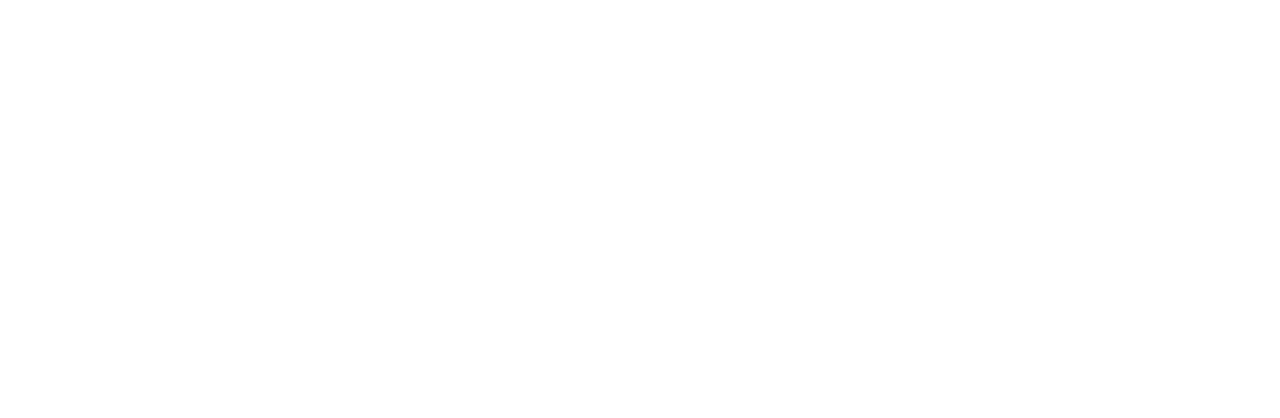
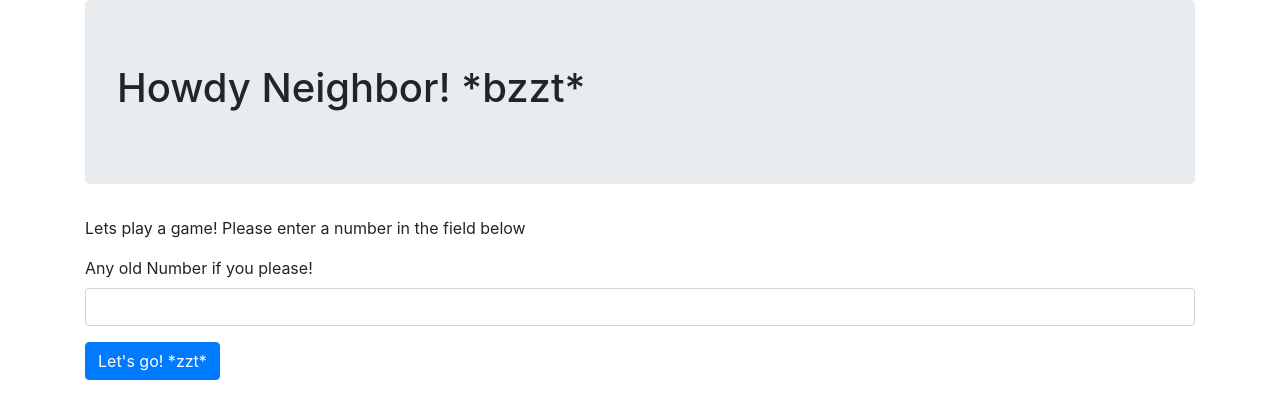
Before and after one commit to jeffchiudev/robogers-neighborhood, a plain HTML site: page index.html in a window 1280 px wide. Drawn offline with Linux system fonts and the light colour scheme.

Commit message:
add html form elements

```diff
--- a/index.html
+++ b/index.html
@@ -3,7 +3,7 @@
 <head>
   <meta charset="utf-8">
   <meta name="viewport" content="width=device-width">
-  <title>Template Page</title>
+  <title>Mr. Roboger's  Neighborhood</title>
   <link href="css/bootstrap.css" rel="stylesheet" type="text/css">
   <link href="css/styles.css" rel="stylesheet" type="text/css" />
   <script src="js/jquery-3.5.1.js"></script>
@@ -11,6 +11,23 @@
 </head>
 <body>
   <div class="container">
+    <div class = "jumbotron">
+      <h1>Howdy Neighbor! *bzzt*</h1>
+    </div>
+    <div>
+      <p>Lets play a game! Please enter a number in the field below</p>
+      <form id="formOne">
+        <div class="form-group">
+          <label for="number">Any old Number if you please!</label>
+          <input id="number" class="form-control" type="number">
+        </div>
+        <button type="submit" class="btn btn-primary">Let's go! *zzt*</button>
+      </form>
+    </div>
+
+    <div id="result">
+
+    </div>
 
   </div>
 </body>
```
